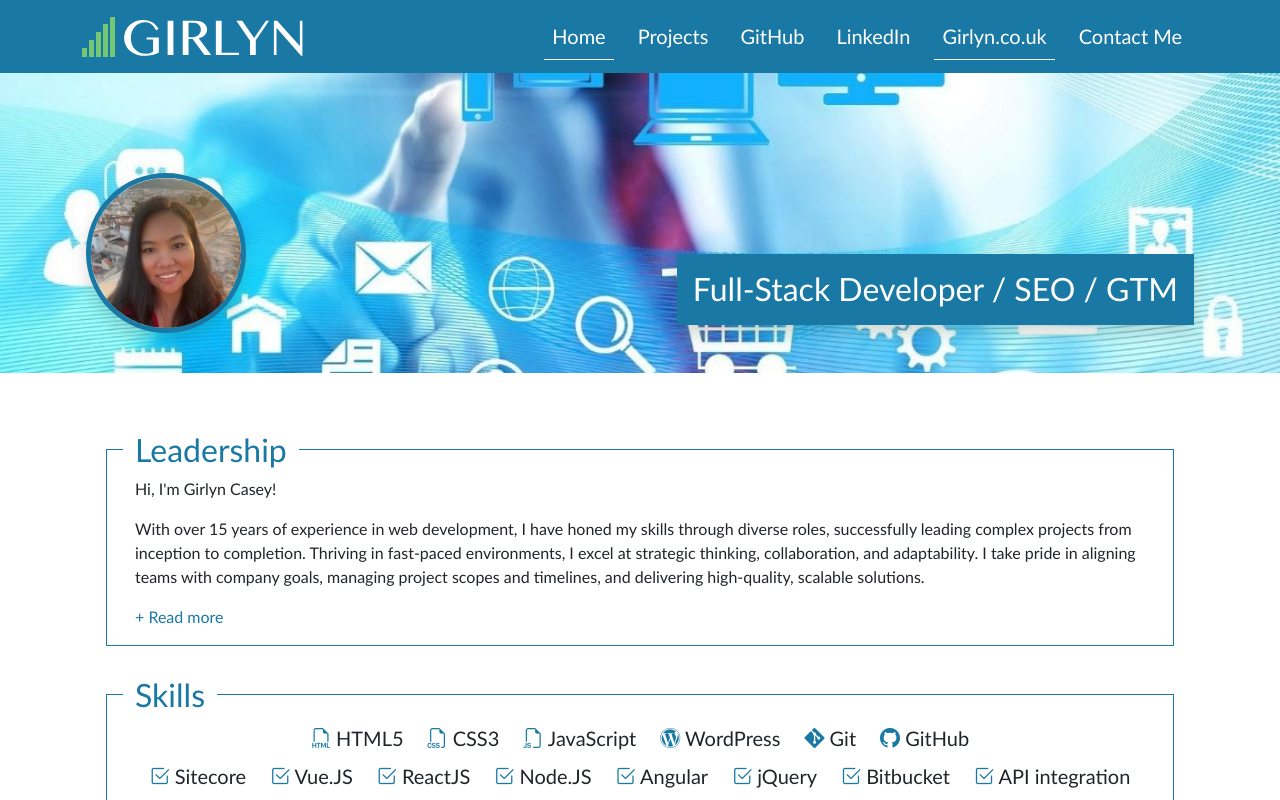
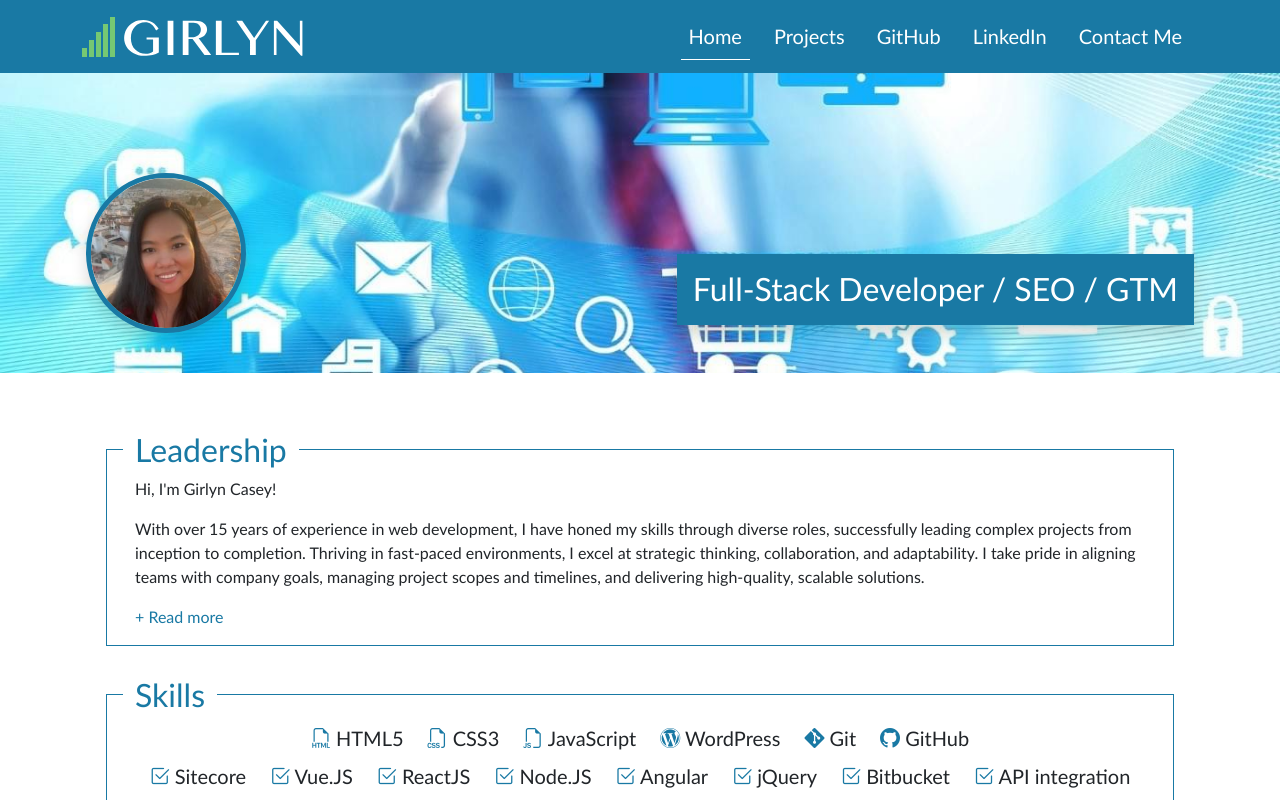
Before and after one commit to caseygirlyn/React-Portfolio, a React (Vite) app: page / in a window 1280 px wide. Shown: the top 800 px of the page. Built offline with nearby package versions, Linux system fonts and the light colour scheme.

Commit message:
update menu

```diff
--- a/src/components/Header.jsx
+++ b/src/components/Header.jsx
@@ -84,16 +84,6 @@ export default function Header() {
                         <li className="nav-item mx-2">
                             <NavLink
                                 className="nav-link fs-5 text-white"
-                                to="https://girlyn.co.uk/"
-                                target="_blank"
-                                onClick={closeNav}
-                            >
-                                Girlyn.co.uk
-                            </NavLink>
-                        </li>
-                        <li className="nav-item mx-2">
-                            <NavLink
-                                className="nav-link fs-5 text-white"
                                 to="contact"
                                 onClick={closeNav}
                             >
```
